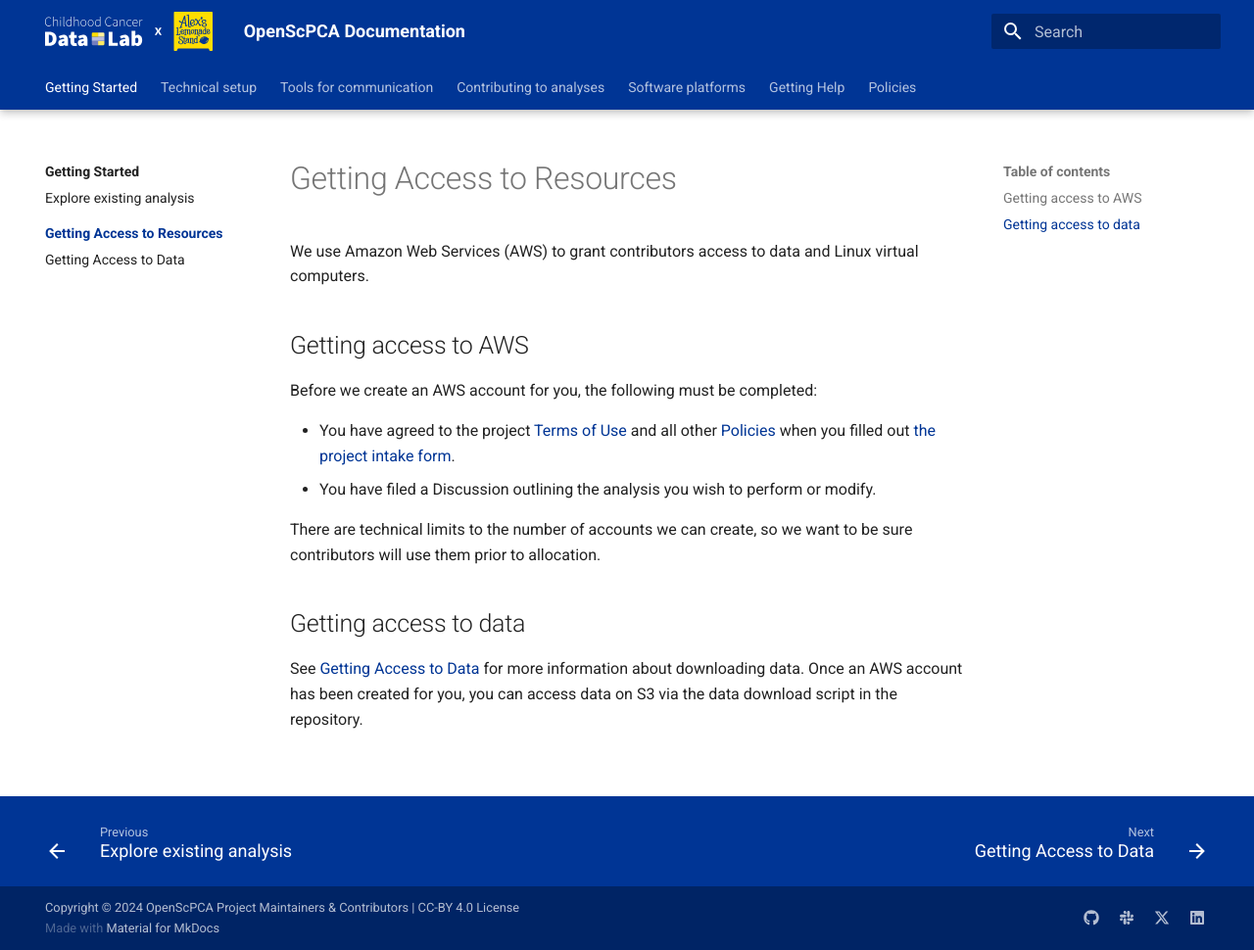
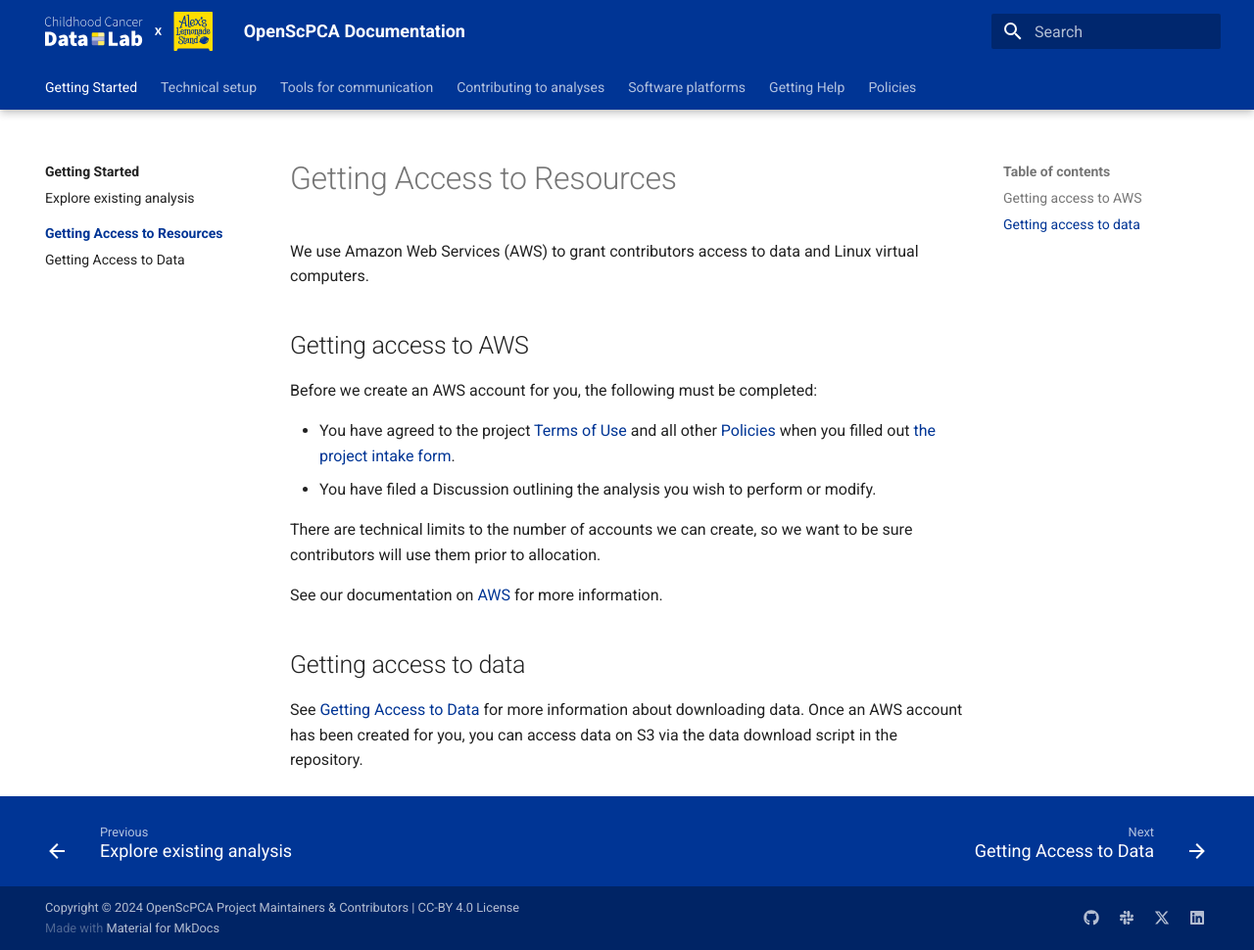
Before and after one commit to AlexsLemonade/OpenScPCA-analysis, an MkDocs documentation site: the page built from docs/getting-started/accessing-resources/index.md, in a window 1280 px wide and 970 px high. Shown: the whole window at 98% size. Built offline with MkDocs 1.6.1 and Material for MkDocs 9.7.7, drawn with Linux system fonts in a browser that asks for light colours.

Commit message:
Stub link to AWS section

```diff
--- a/docs/getting-started/accessing-resources/index.md
+++ b/docs/getting-started/accessing-resources/index.md
@@ -11,6 +11,8 @@ Before we create an AWS account for you, the following must be completed:
 
 There are technical limits to the number of accounts we can create, so we want to be sure contributors will use them prior to allocation.
 
+See our documentation on [AWS](STUB_LINK) for more information.
+
 ## Getting access to data
 
 See [Getting Access to Data](getting-access-to-data.md) for more information about downloading data.
```
